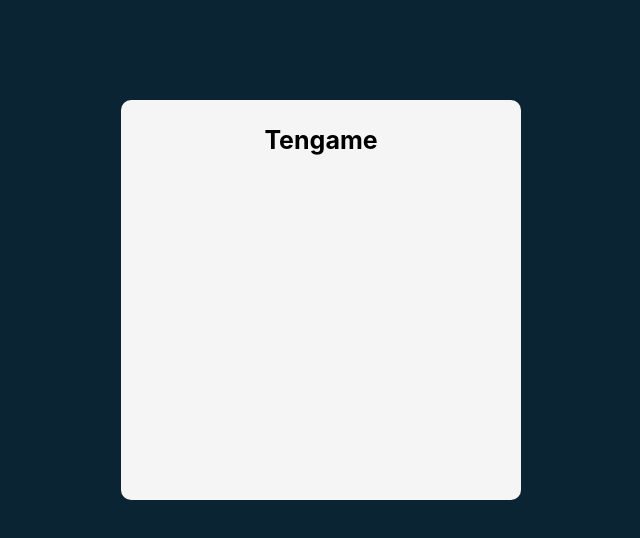
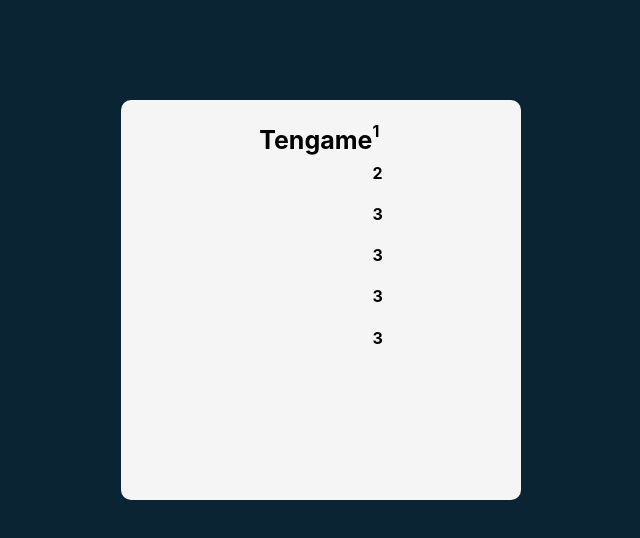
Before and after one commit to ran1000/react-app-05, a React (Create React App) app: page / in a window 1280 px wide. Shown: the top 538 px of the page, without its empty margins (319-959 px from the left). Built offline with nearby package versions, Linux system fonts and the light colour scheme.

Commit message:
dice numbers

```diff
--- /dev/null
+++ b/src/Die.css
@@ -0,0 +1,4 @@
+.single-dice {
+  height: 100px;
+  width: 100px;
+}
--- /dev/null
+++ b/src/Die.js
@@ -0,0 +1,10 @@
+import './Main.css';
+import React from "react";
+
+export default function Die(props) {
+  return (
+    <div className='single-dice'>
+      <h4>{props.value}</h4>
+    </div>
+  )
+}
--- a/src/Main.css
+++ b/src/Main.css
@@ -13,3 +13,5 @@ main {
   font-size: 25px;
   margin-top: 25px;
 }
+
+.dices-container {}
--- a/src/Main.js
+++ b/src/Main.js
@@ -1,4 +1,5 @@
 import './Main.css';
+import Die from "./Die"
 import React from "react"
 
 export default function Main() {
@@ -6,6 +7,14 @@ export default function Main() {
     <>
       <main>
         <h1 className='title'>Tengame</h1>
+        <div className='dices-container'>
+          <Die value={1} />
+          <Die value={2} />
+          <Die value={3} />
+          <Die value={3} />
+          <Die value={3} />
+          <Die value={3} />
+        </div>
       </main>
     </>
   )
```
